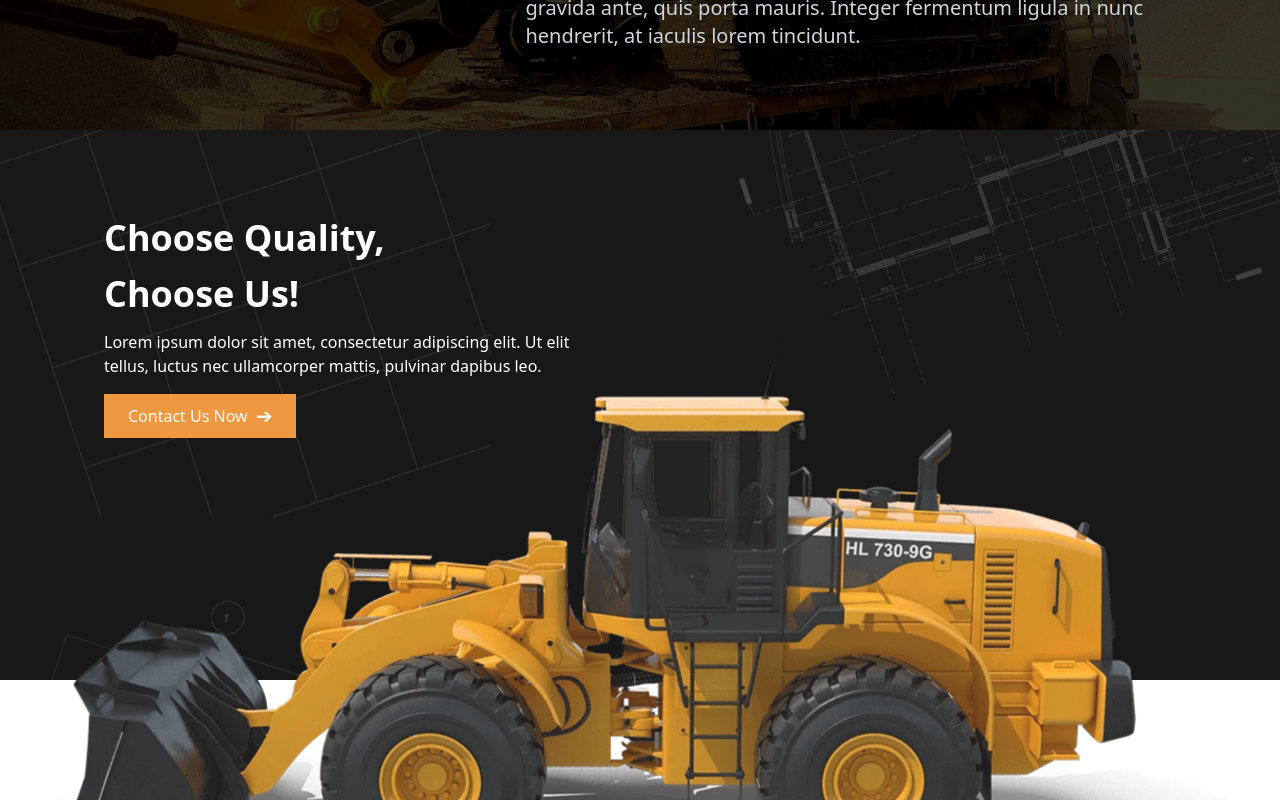
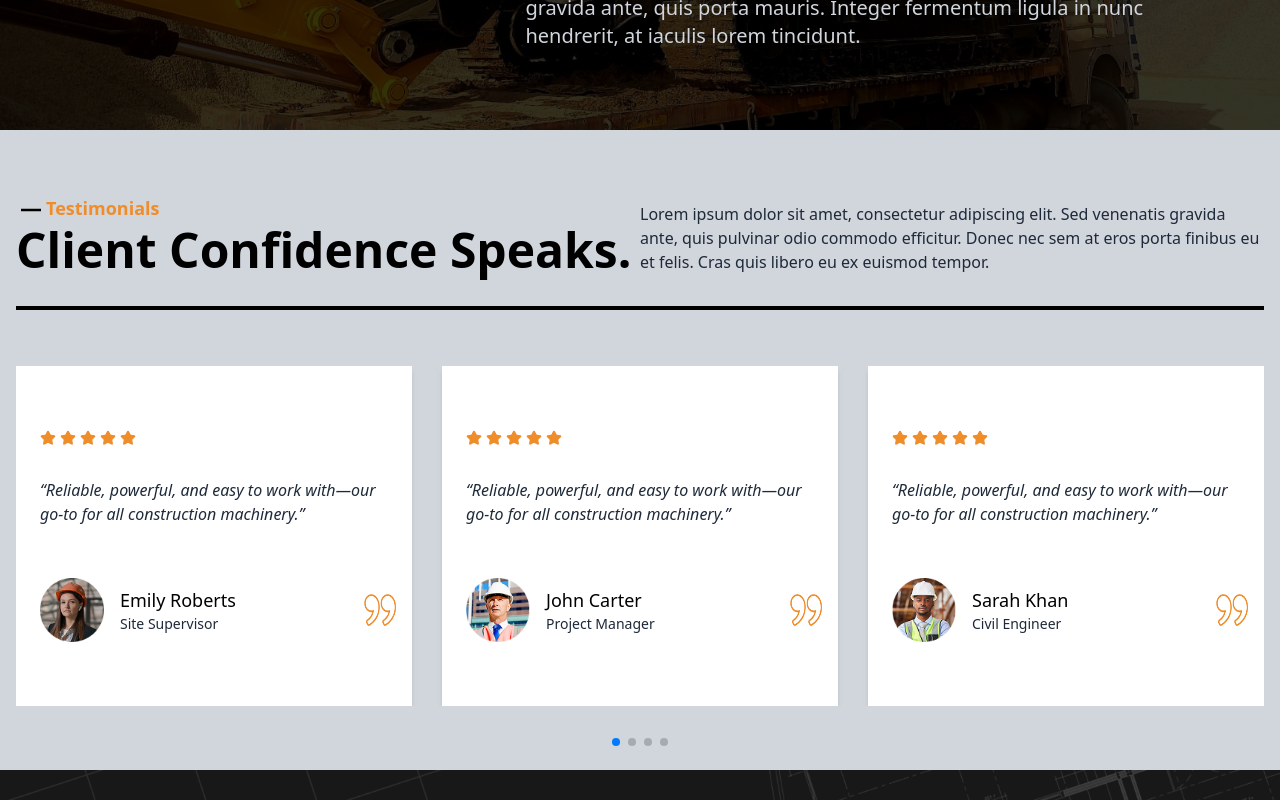
Before and after one commit to Manish6906/Construction, a React (Vite) app: page / in a window 1280 px wide. Shown: the part 3420-4220 px from the top of the page. Built offline with nearby package versions, Linux system fonts and the light colour scheme.

Commit message:
without footer

```diff
--- a/src/App.jsx
+++ b/src/App.jsx
@@ -5,7 +5,6 @@ import RentAndBuy from "./Components/MainPage/RentAndBuy"
 import Testimonials from "./Components/MainPage/Testimonials"
 import Navbar from "./Components/Navbar/Navbar"
 import FullSection from "./Components/ServicePage/FullSection"
-import FirstSection from "./Components/TopSectionPage/FirstSection"
 import SecondSection from "./Components/TopSectionPage/SecondSection"
 import FourthSection from "./Components/MainPage/FourthSection"
 import LastSection from "./Components/MainPage/LastSection"
@@ -26,6 +25,7 @@ function App() {
     <RentAndBuy />
     <AboutSection />
       <FourthSection />
+      <Testimonials />
       <ChooseQuality />
       <LastSection />
     </BrowserRouter>
```
